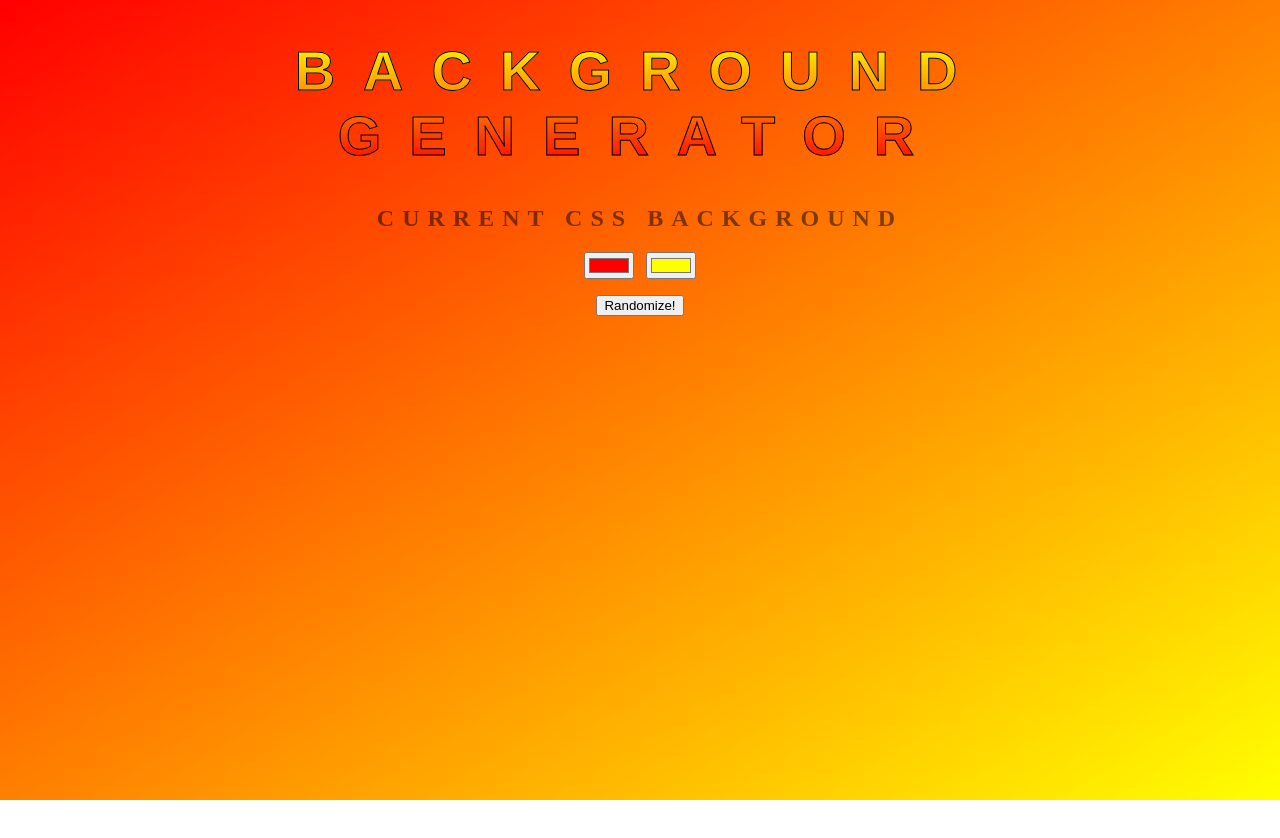
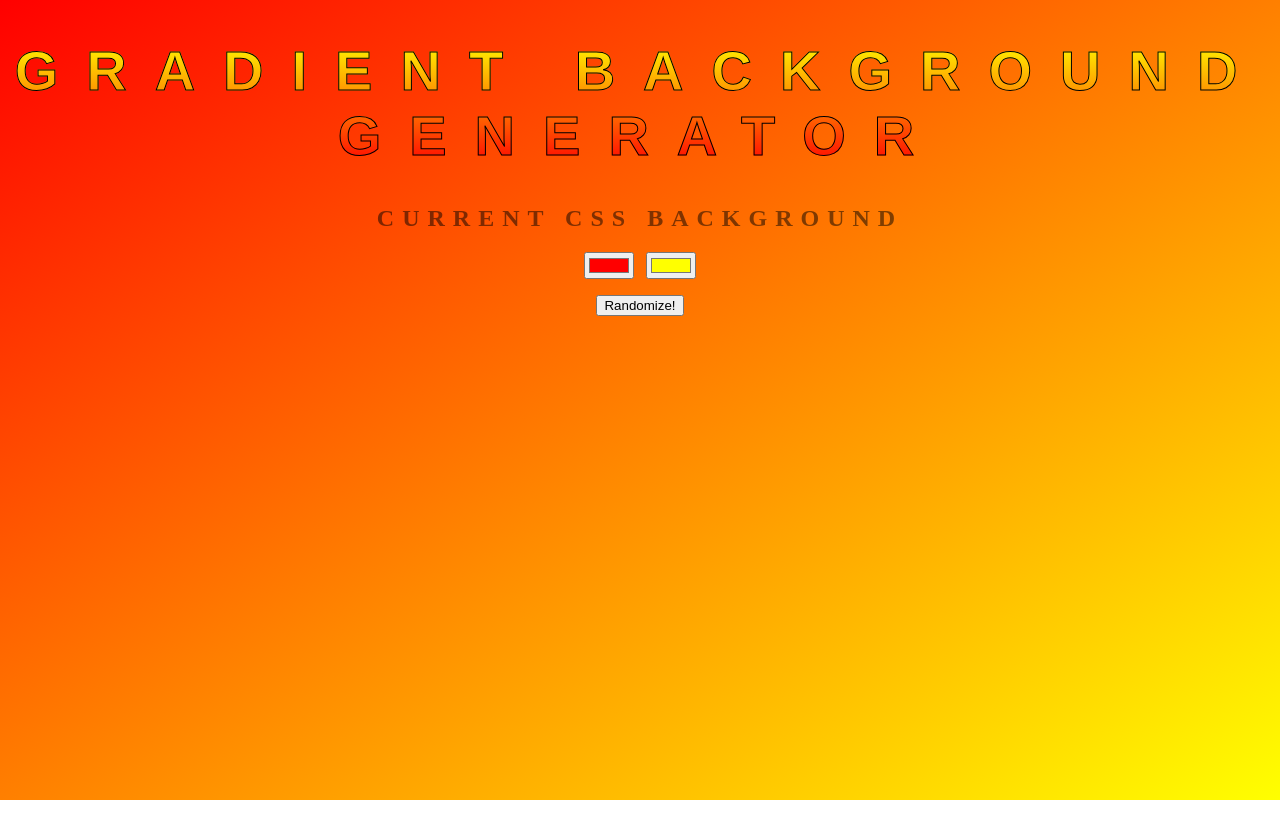
Before and after one commit to MariaTraga/background-generator, a plain HTML site: page index.html in a window 1280 px wide. Drawn offline with Linux system fonts and the light colour scheme.

Commit message:
Changed title

```diff
--- a/index.html
+++ b/index.html
@@ -6,7 +6,7 @@
 	<link rel="stylesheet" type="text/css" href="style.css">
 </head>
 <body id="gradient">
-	<h1 id="title">Background Generator</h1>
+	<h1 id="title">Gradient Background Generator</h1>
 	<h2>Current CSS Background</h2>
 	<input class="color1" type="color" name="color1" value="#FF0000">
 	<input class="color2" type="color" name="color2" value="#FFFF00">
```
